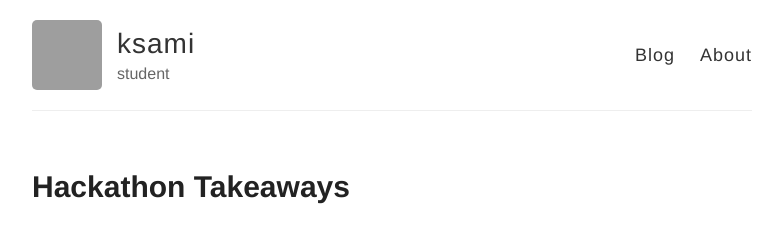
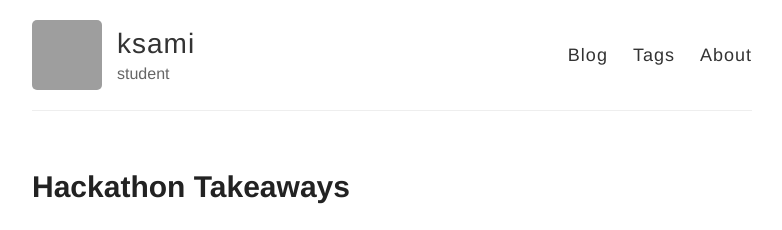
Before and after one commit to ksami/ksami.github.io, a Jekyll site: the page built from index.html, in a window 1280 px wide and 900 px high. Shown: the top 230 px of the window, without its empty margins (248-1030 px from the left). Built offline with Jekyll 4.4.1, drawn with Linux system fonts in a browser that asks for light colours; Markdown is read by kramdown in place of the engine named in the settings; comment, search, counter and statistics services are not loaded; grey boxes are pictures that could not be loaded.

Commit message:
add tags to navbar

```diff
--- a/_layouts/default.html
+++ b/_layouts/default.html
@@ -33,6 +33,7 @@
 
           <nav>
             <a href="{{ site.baseurl }}/">Blog</a>
+            <a href="{{ site.baseurl }}/tags.html">Tags</a>
             <a href="{{ site.baseurl }}/about">About</a>
           </nav>
         </header>
```
